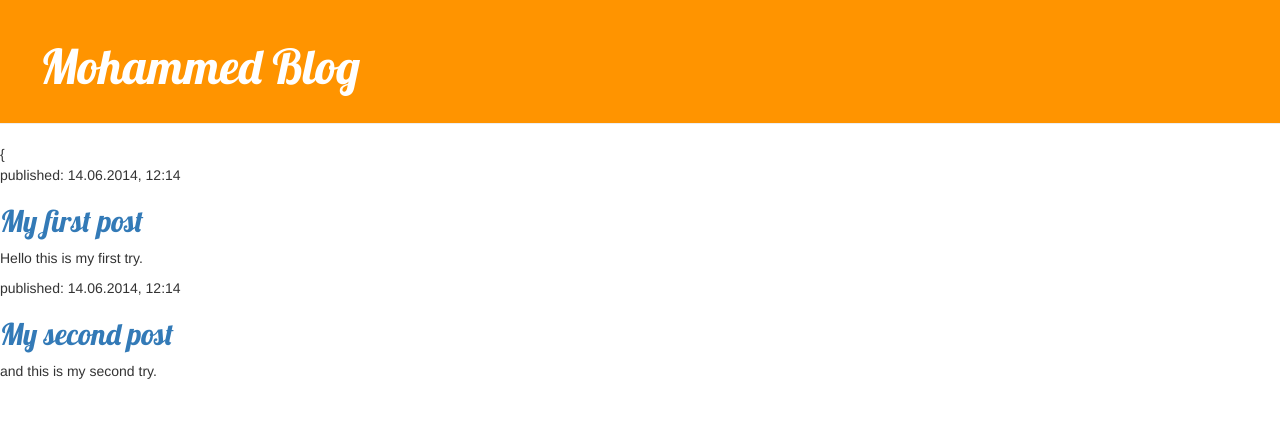
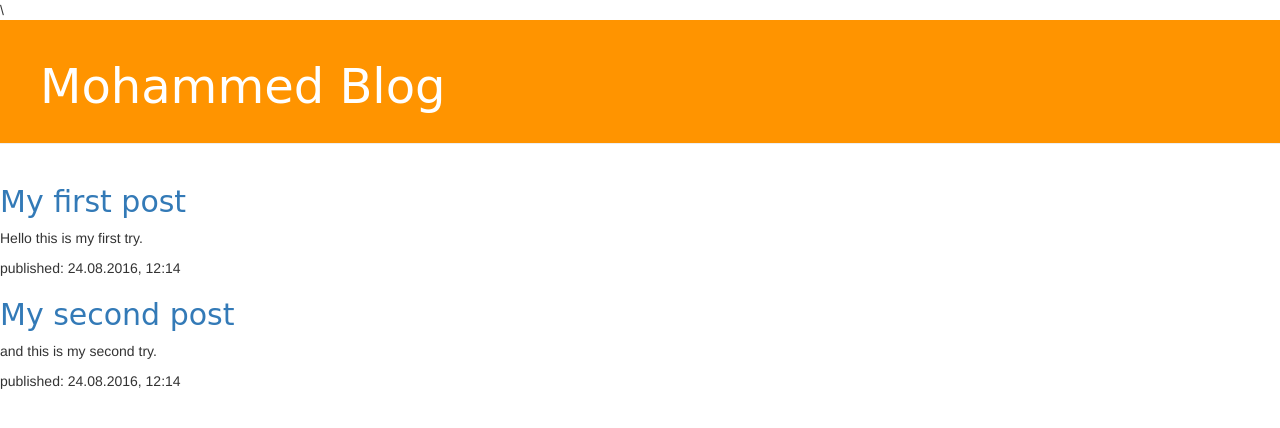
Before and after one commit to MohammedBm/my-first-blog, a Django app: page / in a window 1280 px wide. Shown: the top 428 px of the page. Run offline with Django 3.2, Linux system fonts and the light colour scheme; data that the repository does not hold is empty; some libraries are stand-ins or nearby versions.

Commit message:
Changed the HTML for the site.

```diff
--- a/blog/templates/blog/post_list.html
+++ b/blog/templates/blog/post_list.html
@@ -6,8 +6,10 @@
     <head>
 
 
-        <title>Mohammed Blog</title>
-        <link href="//fonts.googleapis.com/css?family=Lobster&subset=latin,latin-ext" rel="stylesheet" type="text/css">
+        <title>Mohammed Blog</title>\
+        <link href="https://fonts.googleapis.com/css?family=Indie+Flower" rel="stylesheet">
+
+
 
 
         <link rel="stylesheet" href="//maxcdn.bootstrapcdn.com/bootstrap/3.2.0/css/bootstrap.min.css">
@@ -26,7 +28,7 @@
 
 </div>
 
-{<div class="content container">
+<div class="content container">
     <div class="row">
         <div class="col-md-8">
             {% for post in posts %}
@@ -43,15 +45,16 @@
 </div>
 
         <div>
-            <p>published: 14.06.2014, 12:14</p>
+
             <h2><a href="">My first post</a></h2>
             <p>Hello this is my first try.</p>
         </div>
 
         <div>
-            <p>published: 14.06.2014, 12:14</p>
+            <p>published: 24.08.2016, 12:14</p>
             <h2><a href="">My second post</a></h2>
             <p>and this is my second try.</p>
+            <p>published: 24.08.2016, 12:14</p>
         </div>
     </body>
 </html>
```
